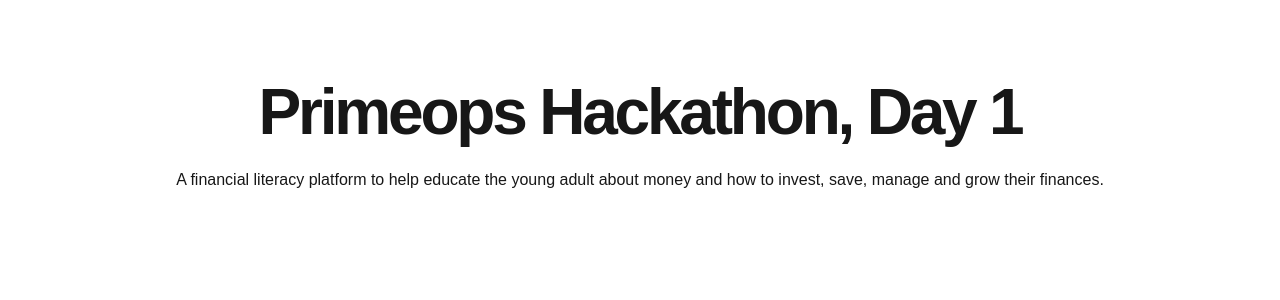
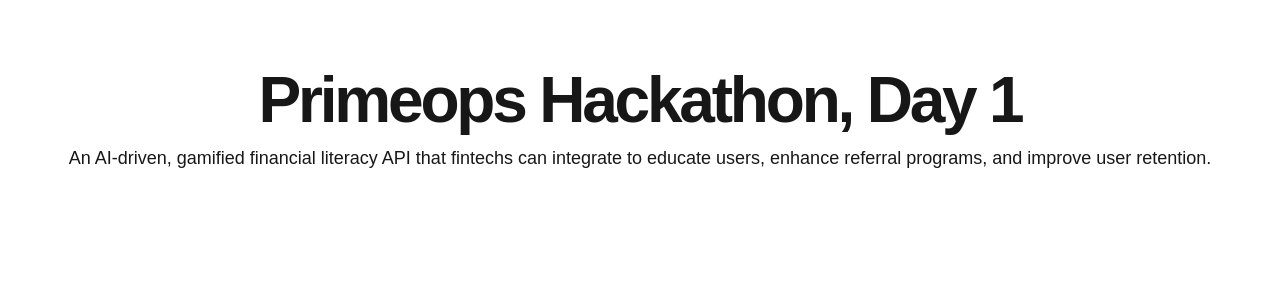
Before and after one commit to BlarCkat/primeops, a Next.js app: page / in a window 1280 px wide. Shown: the top 300 px of the page. Built offline with nearby package versions, Linux system fonts and the light colour scheme.

Commit message:
start:landing-page

```diff
--- a/app/page.tsx
+++ b/app/page.tsx
@@ -2,8 +2,8 @@
   return (
     <>
     <main className="h-screen w-screen flex flex-col gap-2 items-center justify-start p-[5vw]">
-      <span className="font-semibold text-[64px] tracking-tighter">Primeops Hackathon, Day 1</span>
-      <p>A financial literacy platform to help educate the young adult about money and how to invest, save, manage and grow their finances.</p>
+      <span className="font-semibold text-[64px] tracking-tighter leading-[72px]">Primeops Hackathon, Day 1</span>
+      <p className="text-lg">An AI-driven, gamified financial literacy API that fintechs can integrate to educate users, enhance referral programs, and improve user retention.</p>
     </main>
     </>
    );
```
